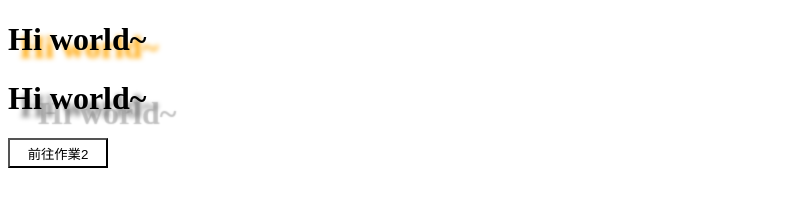
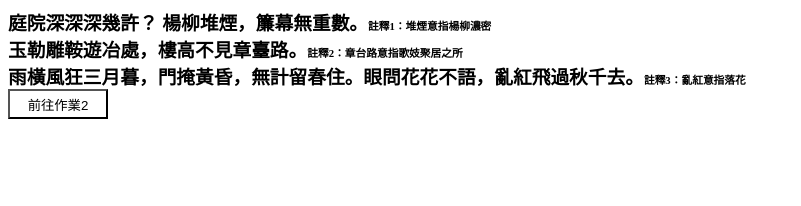
Before and after one commit to hankwu99/0927, a plain HTML site: page index.html in a window 1280 px wide. Shown: the whole page, without its empty margins (0-801 px from the left). Drawn offline with Linux system fonts and the light colour scheme.

Commit message:
Update index.html

```diff
--- a/index.html
+++ b/index.html
@@ -2,16 +2,16 @@
 <html>
     <head>
         <meta charset = "utf-8"></meta>
-        <title>css練習</title>
+        <title>box練習</title>
     </head>
     <style>
-        .first
+        h3
         {
-            text-shadow: 12px 8px 5px orange;
+            display: inline;
         }
-        .second
+        h6
         {
-            text-shadow: 12px 8px 5px gray, 30px 15px 1.5px silver;
+            display: inline;
         }
         #submit
         {
@@ -29,8 +29,9 @@
         }
     </style>
     <body>
-        <h1 class  = "first">Hi world~</h1>
-        <h1 class  = "second">Hi world~</h1>
+        <h3>庭院深深深幾許？ 楊柳堆煙，簾幕無重數。<h6>註釋1：堆煙意指楊柳濃密</h6></h3><br>
+        <h3>玉勒雕鞍遊冶處，樓高不見章臺路。<h6>註釋2：章台路意指歌妓聚居之所</h6></h3><br>
+        <h3>雨橫風狂三月暮，門掩黃昏，無計留春住。眼問花花不語，亂紅飛過秋千去。<h6>註釋3：亂紅意指落花</h6></h3><br>
         <button onclick = "location.href = './index2.html';" id = "submit">前往作業2</button>
     </body>
 </html>
```
